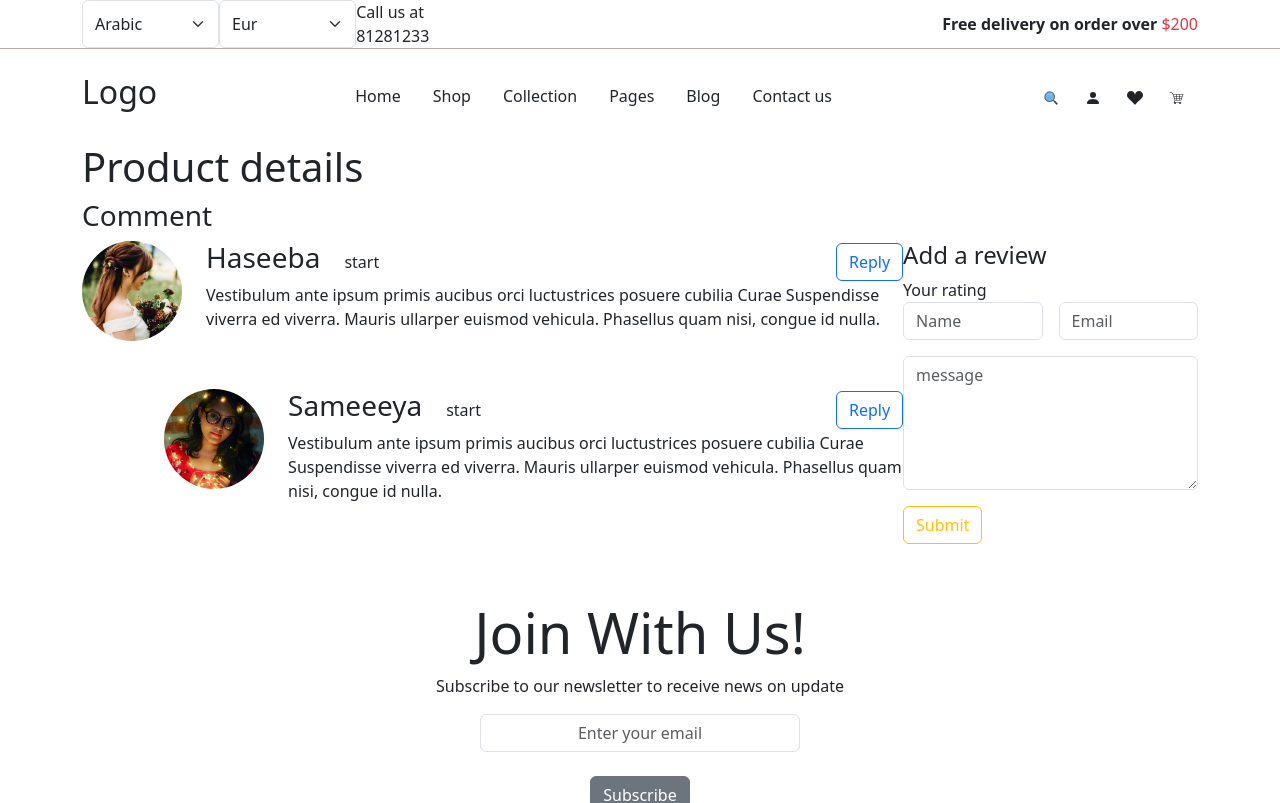
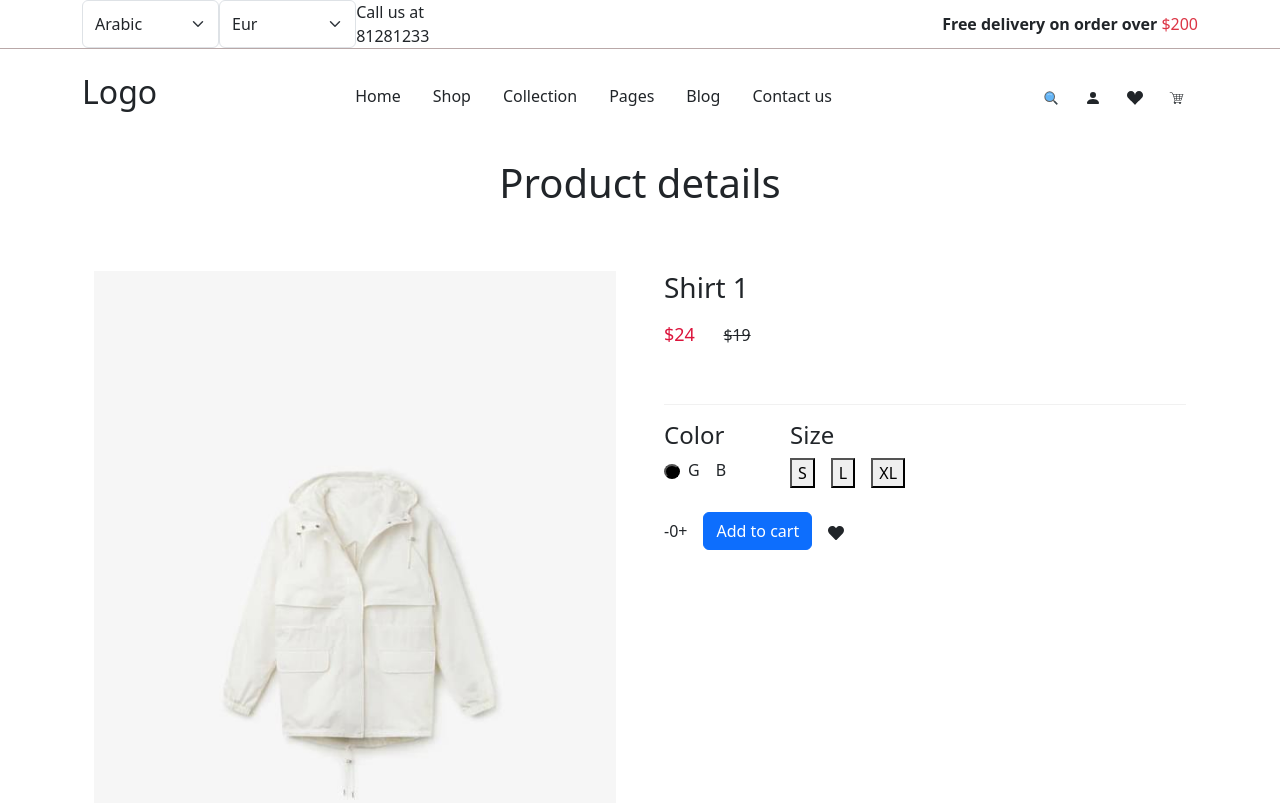
Before and after one commit to rafiurrafi/yellow-ecommerce, a React (Create React App) app: page /products-single in a window 1280 px wide. Shown: the top 803 px of the page. Built offline with nearby package versions, Linux system fonts and the light colour scheme.

Commit message:
added single product details component

```diff
--- a/src/app.jsx
+++ b/src/app.jsx
@@ -1,7 +1,7 @@
 import { Routes, Route } from "react-router-dom";
 import Home from "./routes/home/home.component";
 import Layout from "./routes/layout/layout.component";
-import ProductDetails from "./routes/product-details/product-details.component";
+import ProductSingle from "./routes/product-single/product-single.component";
 import Shop from "./routes/shop/shop.component";
 
 const App = () => {
@@ -10,7 +10,7 @@ const App = () => {
       <Route path="/" element={<Layout />}>
         <Route index element={<Home />} />
         <Route path="shop" element={<Shop />} />
-        <Route path="products-single" element={<ProductDetails />} />
+        <Route path="products-single" element={<ProductSingle />} />
       </Route>
     </Routes>
   );
--- /dev/null
+++ b/src/components/common/buttons/button.component.jsx
@@ -0,0 +1,12 @@
+import { useState } from "react";
+import "./button.style.scss";
+export const ColorButton = ({ color }) => {
+  const [active, setActive] = useState(false);
+  return (
+    <button
+      className={`${active ? "active" : ""} me-2 color-btn`}
+      style={{ backgroundColor: color }}
+      onClick={() => setActive(!active)}
+    />
+  );
+};
--- /dev/null
+++ b/src/components/common/buttons/button.style.scss
@@ -0,0 +1,11 @@
+.color-btn {
+  height: 15px;
+  width: 15px;
+  border-radius: 50%;
+  outline: 1px solid transparent;
+  outline-offset: 3px;
+
+  &.active {
+    outline: 1px solid red !important;
+  }
+}
--- /dev/null
+++ b/src/components/product-details/product-details.component.jsx
@@ -0,0 +1,57 @@
+import { ColorButton } from "../common/buttons/button.component";
+import { FaHeart } from "react-icons/fa";
+import "./product-details.style.scss";
+const ProductDetails = ({ product }) => {
+  const { name, price, description, images } = product;
+  return (
+    <div className="product-details my-5">
+      <div className="container">
+        <div className="row gx-5">
+          <div className="col-6">
+            <img src={images[0]} alt="Product not found" />
+          </div>
+          <div className="col-6">
+            <h3 className="h3 mb-3">{name}</h3>
+            <p className="product-details-price">
+              <span>${price[0]}</span>{" "}
+              <small className="ms-4">
+                <del>${price[1]}</del>
+              </small>
+            </p>
+            <div className="ratings my-4"></div>
+            <p className="product-details-content">{description} </p>
+            <div className="d-flex">
+              <div className="details-color">
+                <h4>Color</h4>
+                <ColorButton color="black" />
+                <span className="me-3">G</span>
+                <span className="me-3">B</span>
+              </div>
+              <div className="details-size ms-5">
+                <h4>Size</h4>
+                <button className="me-3 d-inline-block">S</button>
+                <button className="me-3 d-inline-block">L</button>
+                <button className="me-3 d-inline-block">XL</button>
+              </div>
+            </div>
+            <div className="d-flex mt-4 align-items-center">
+              <div>
+                <span>-</span>
+                <span>0</span>
+                <span>+</span>
+              </div>
+              <div className="mx-3">
+                <button className="btn btn-primary">Add to cart</button>
+              </div>
+              <div>
+                <FaHeart />
+              </div>
+            </div>
+          </div>
+        </div>
+      </div>
+    </div>
+  );
+};
+
+export default ProductDetails;
--- /dev/null
+++ b/src/components/product-details/product-details.style.scss
@@ -0,0 +1,17 @@
+.product-details {
+  img {
+    width: 100%;
+  }
+  &-price {
+    span {
+      color: crimson;
+      font-weight: 500;
+    }
+    font-size: 18px;
+  }
+  &-content {
+    padding-bottom: 2rem;
+    margin-bottom: 1rem;
+    border-bottom: 1px solid #f1f1f1;
+  }
+}
--- a/src/routes/product-details/product-details.component.jsx
+++ /dev/null
@@ -1,12 +0,0 @@
-import Comment from "../../components/comment/comment.component";
-
-const ProductDetails = () => {
-  return (
-    <div className="container">
-      <h1>Product details</h1>
-      <Comment />
-    </div>
-  );
-};
-
-export default ProductDetails;
--- /dev/null
+++ b/src/routes/product-single/product-single.component.jsx
@@ -0,0 +1,14 @@
+import Comment from "../../components/comment/comment.component";
+import ProductDetails from "../../components/product-details/product-details.component";
+import fakeProductService from "../../service/fakeProductService";
+const ProductSingle = () => {
+  return (
+    <div className="container">
+      <h1 className="text-center bg-gray py-3 mb-5">Product details</h1>
+      <ProductDetails product={fakeProductService[0]} />
+      <Comment />
+    </div>
+  );
+};
+
+export default ProductSingle;
```
